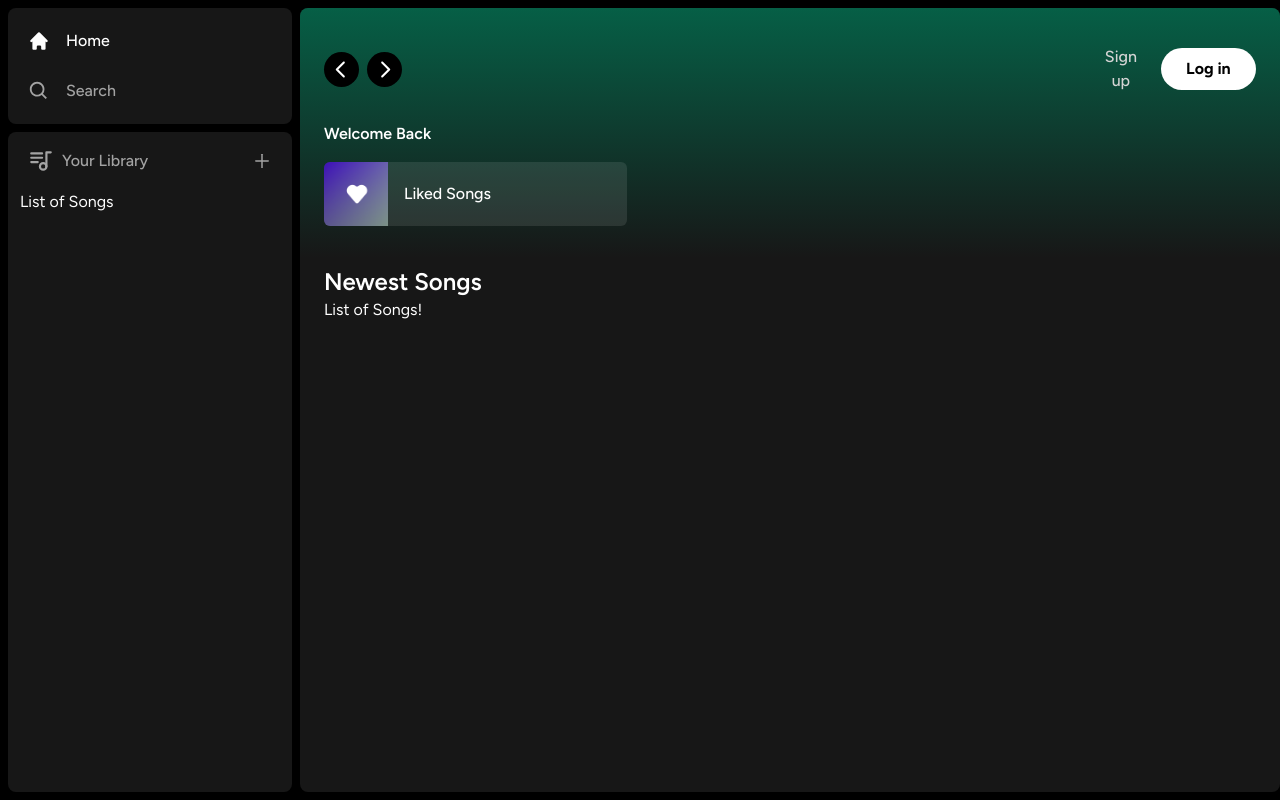
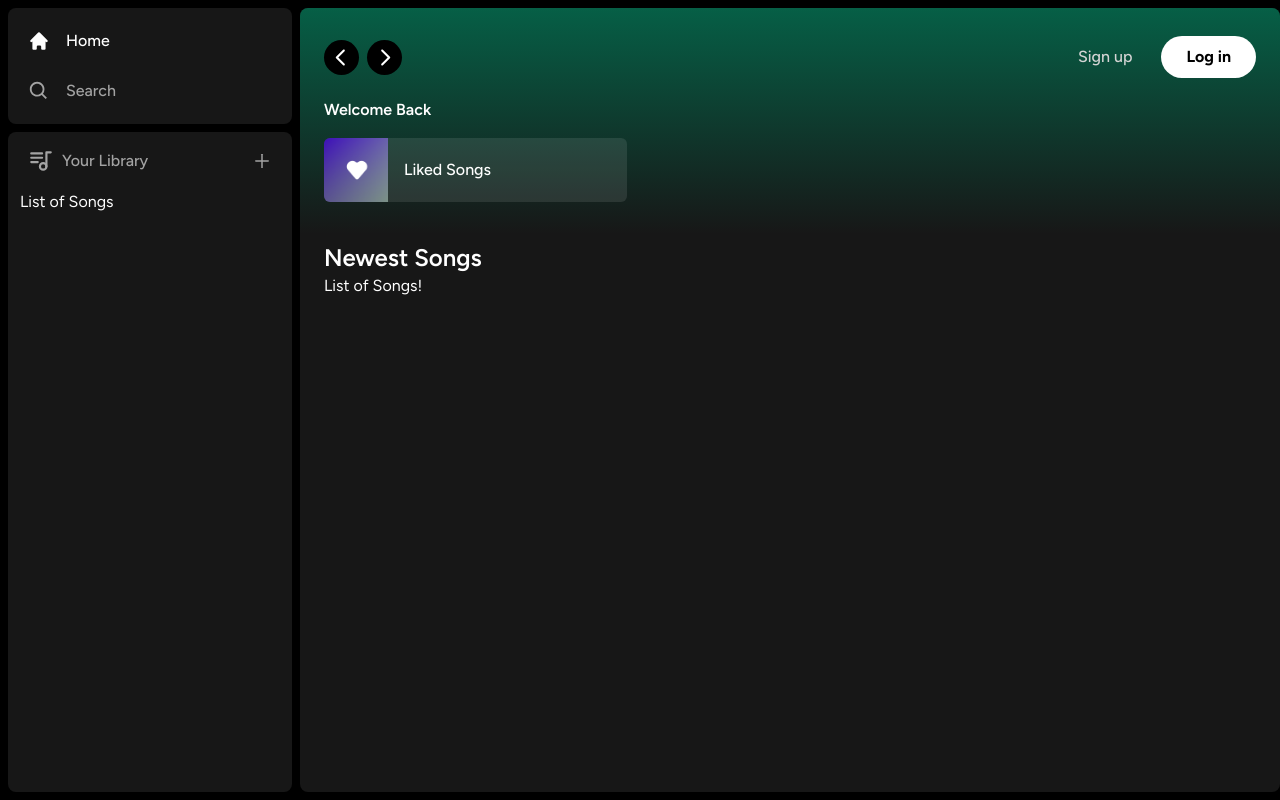
Before and after one commit to midcenturydude7/nextjs-spotify-clone-app, a Next.js app: page / in a window 1280 px wide. Built offline with nearby package versions, Linux system fonts and the light colour scheme.

Commit message:
Fixed whitespace bug

```diff
--- a/app/components/Header.tsx
+++ b/app/components/Header.tsx
@@ -69,10 +69,10 @@ const Header: React.FC<HeaderProps> = ({ children, className }) => {
         </div>
         <div className="flex justify-between items-center gap-x-4">
           <>
-            <div className="flex items-center">
+            <div className="flex items-center gap-x-4">
               <Button
                 onClick={() => {}}
-                className="bg-transparent text-neutral-300 font-medium">
+                className="bg-transparent text-neutral-300 font-medium whitespace-nowrap">
                 Sign up
               </Button>
               <Button onClick={() => {}} className="bg-white px-6 py-2">
```
